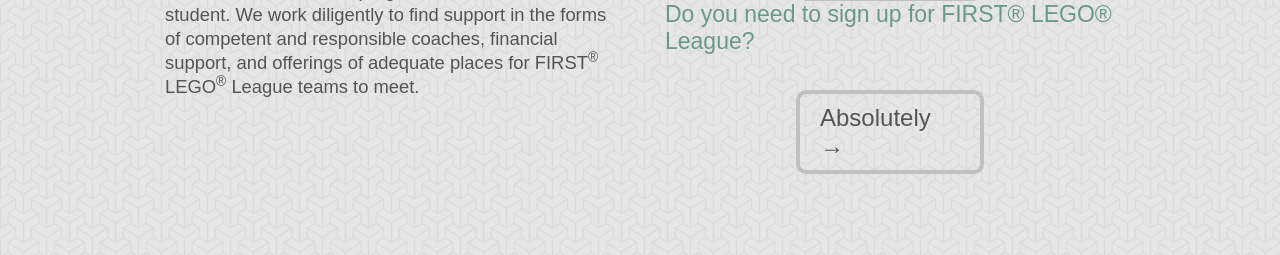
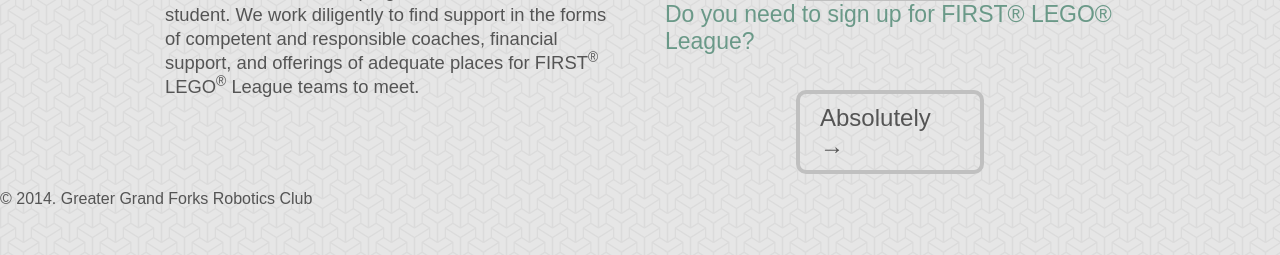
Before and after one commit to TeamSkosh/ggfrc, a Flask app: page / in a window 1280 px wide. Shown: the part 545-800 px from the top of the page. Run offline with Flask 2, Linux system fonts and the light colour scheme; some libraries are stand-ins or nearby versions.

Commit message:
Add footer to the base template.

```diff
--- a/templates/base.html
+++ b/templates/base.html
@@ -22,6 +22,9 @@
     {% block content %}
 
     {% endblock %}
+    <div id="footer" class="group">
+        <p>&copy; 2014. Greater Grand Forks Robotics Club</p>
+    </div>
     <script src="//ajax.googleapis.com/ajax/libs/jquery/1.11.1/jquery.min.js"></script>
     <script src="{{ url_for('static', filename='js/main.js') }}"></script>
     <script src="{{ url_for('static', filename='js/fittext.js') }}"></script>
```
